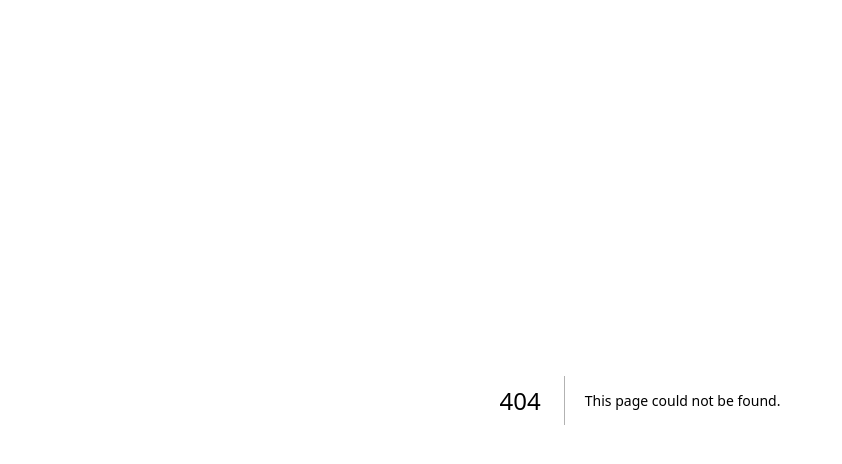
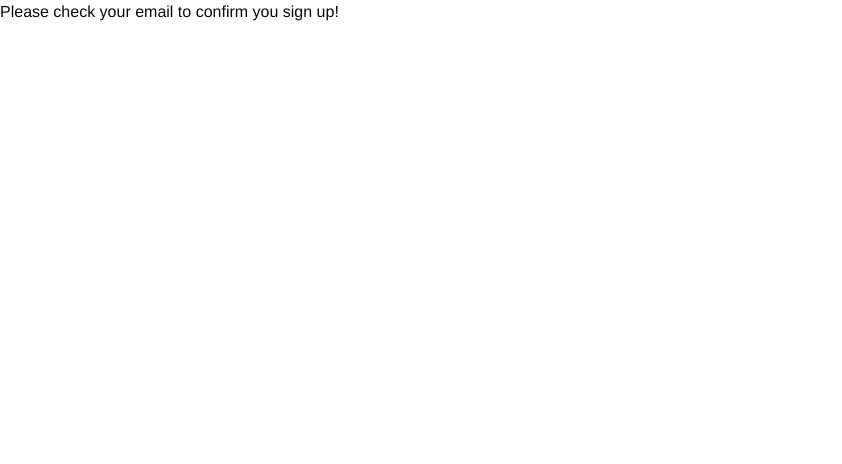
Before and after one commit to Shinkrbs/agora, a Next.js app: page /confirm-email in a window 1280 px wide. Before the commit this address had no page. Shown: the top 464 px of the page, without its empty margins (0-842 px from the left). Built offline with nearby package versions, Linux system fonts and the light colour scheme.

Commit message:
feat: added confirm email page

```diff
--- /dev/null
+++ b/app/(public)/(auth)/confirm-email/page.tsx
@@ -0,0 +1,3 @@
+export default function ConfirmEmail() {
+  return <div>Please check your email to confirm you sign up!</div>;
+}
```
